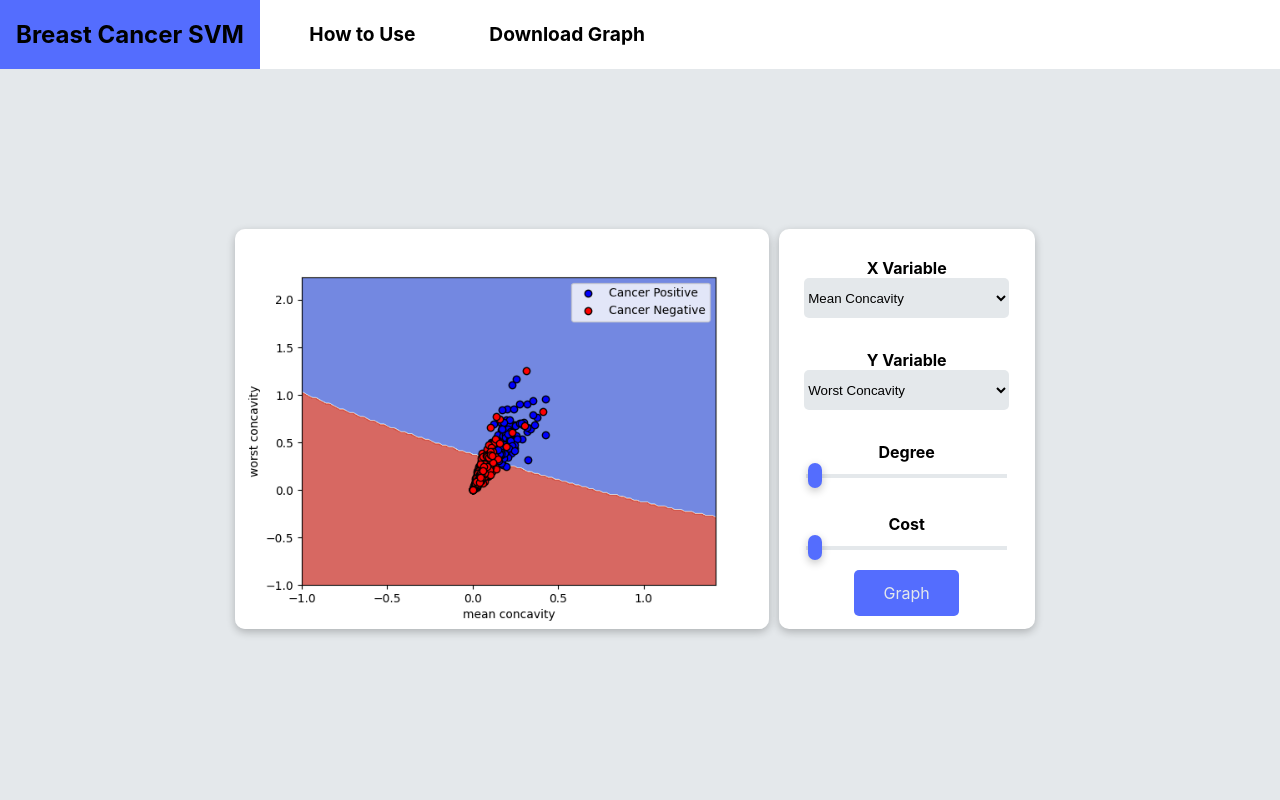
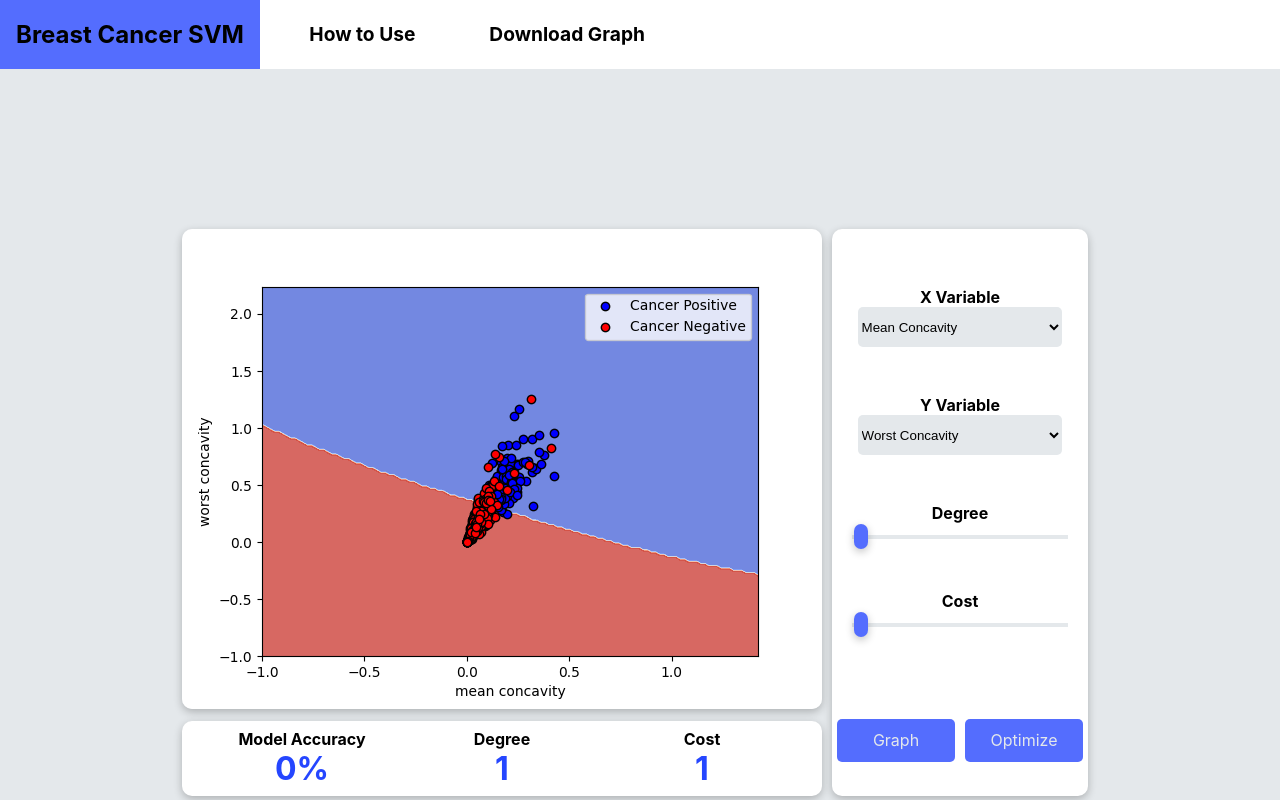
Before and after one commit to rdey0/Breast-Cancer-Support-Vector-Machine, a React (Create React App) app in the folder client/: page / in a window 1280 px wide. Built offline with nearby package versions, Linux system fonts and the light colour scheme.

Commit message:
create metrics window

```diff
--- a/client/src/App.css
+++ b/client/src/App.css
@@ -4,6 +4,7 @@
   /*--header: #2e4054;*/
   --accent: #546dfe;
   --accent-light: #5f76fc;
+  --accent-dark: #2546ff;
   --header:white;
   /*--accent: #1ab394;*/
 }
@@ -19,8 +20,7 @@ html{
 
 .App{
   height: 100%;
-  width: 100%;
-  background-color: transparent;
+
 }
 
 .gui-container {
@@ -35,6 +35,8 @@ html{
   display: flex;
   flex-direction: column;
   height: 100%;
+  width: 100%;
+  background-color: transparent;
 }
 
 .App-header {
@@ -78,12 +80,11 @@ select {
 
 .selector-container {
   width: 100%;
-  margin: 1em 0;
+  margin: 1.5em 0;
 }
 
 .slide-container {
-  margin: 1em;
-
+  margin: 1.5em 0.5em;
 }
 
 .slider::-webkit-slider-runnable-track {
@@ -158,19 +159,42 @@ select {
 }
 
 .svm-display {
-  height: 100%;
+
 }
 
 .svm-display img{
-  height: 100%;
-  width: 100%;
   border-radius: 10px;
   box-shadow: rgba(0, 0, 0, 0.24) 0px 3px 8px;
+  max-height: 480px;
+}
+
+.info-item {
+  display: flex;
+  flex-direction: column;
+  justify-content: center;
+  width: 200px;
+  padding: 0.5em 0;
+}
+
+.metric {
+  font-size: 2em;
+  font-weight: bold;
+  color: var(--accent-dark);
+}
+
+.graph-info-container {
+  margin-top: 0.5em;
+  background-color: white;
+  border-radius: 10px;
+  width: 640px;
+  box-shadow: rgba(0, 0, 0, 0.24) 0px 3px 8px;
+  display: flex;
+  flex-direction: row;
+  justify-content: center;
+
 }
 
 .gui-container {
-  height: 50%;
-  width: 100%;
   display: flex;
   justify-content: center;
   align-content: center;
@@ -179,16 +203,19 @@ select {
 
 .button-container {
   width: 100%;
+  display: flex;
+  justify-content: center;
 }
 
 .update-graph {
   color: var(--background);
   background-color: var(--accent);
   appearance: none;
-  padding: 0.8em;
+  padding: 0.7em;
   cursor: pointer;
-  width: 5em;
+  width: 6em;
   margin: 0 auto;
+  margin-top: 4em;
   border-radius: 5px;
 }
 
--- a/client/src/App.js
+++ b/client/src/App.js
@@ -10,8 +10,8 @@ class App extends React.Component {
     x_var: 'mean concavity',
     y_var: 'worst concavity',
     degree: '1',
-    cost: '5',
-    model_accuracy: null
+    cost: '1',
+    model_accuracy: 0
   }
 
   handle_field_change=(id, value)=>{
@@ -30,7 +30,9 @@ class App extends React.Component {
     fetch('/accuracy', request_params)
       .then(res => res.json())
       .then(res => {
-        this.setState({model_accuracy: res.accuracy})
+        var num_figures = 4;
+        var accuracy = (parseFloat(res.accuracy) * 100).toPrecision(num_figures);
+        this.setState({model_accuracy: accuracy});
       })
   }
 
@@ -65,9 +67,24 @@ class App extends React.Component {
     return (
       <div className="App">
         <Header/>
+
         <div className='gui-container'>
           <div className='svm-display'>
             <img src={this.state.plot_src} alt='graph'/>
+            <div className='graph-info-container'>
+              <div className='info-item'>
+                <div className='control-label'> Model Accuracy</div>
+                <div className='metric'>{this.state.model_accuracy}%</div>
+              </div>
+              <div className='info-item'>
+                <div className='control-label'> Degree</div>
+                <div className='metric'>{this.state.degree}</div>
+              </div>
+              <div className='info-item'>
+                <div className='control-label'> Cost</div>
+                <div className='metric'>{this.state.cost}</div>
+              </div>
+            </div>
           </div>
           <div className='controls'>
             <Select label='X Variable' id='x_var' variable_name='mean concavity' onChange={this.handle_field_change}/>
@@ -76,11 +93,13 @@ class App extends React.Component {
             <Slider label='Cost' id='cost' min='1' max='10' onChange={this.handle_field_change}/>
             <div className='button-container'>
               <div className='update-graph' onClick={this.refresh_graph}>Graph</div>
+              <div className='update-graph' onClick={this.refresh_graph}>Optimize</div>
             </div>
           </div>
         </div>
 
       </div>
+
     );
   }
 }
```
Also changed, not shown: 1 other file (tests, documents, lock files or other folders).
